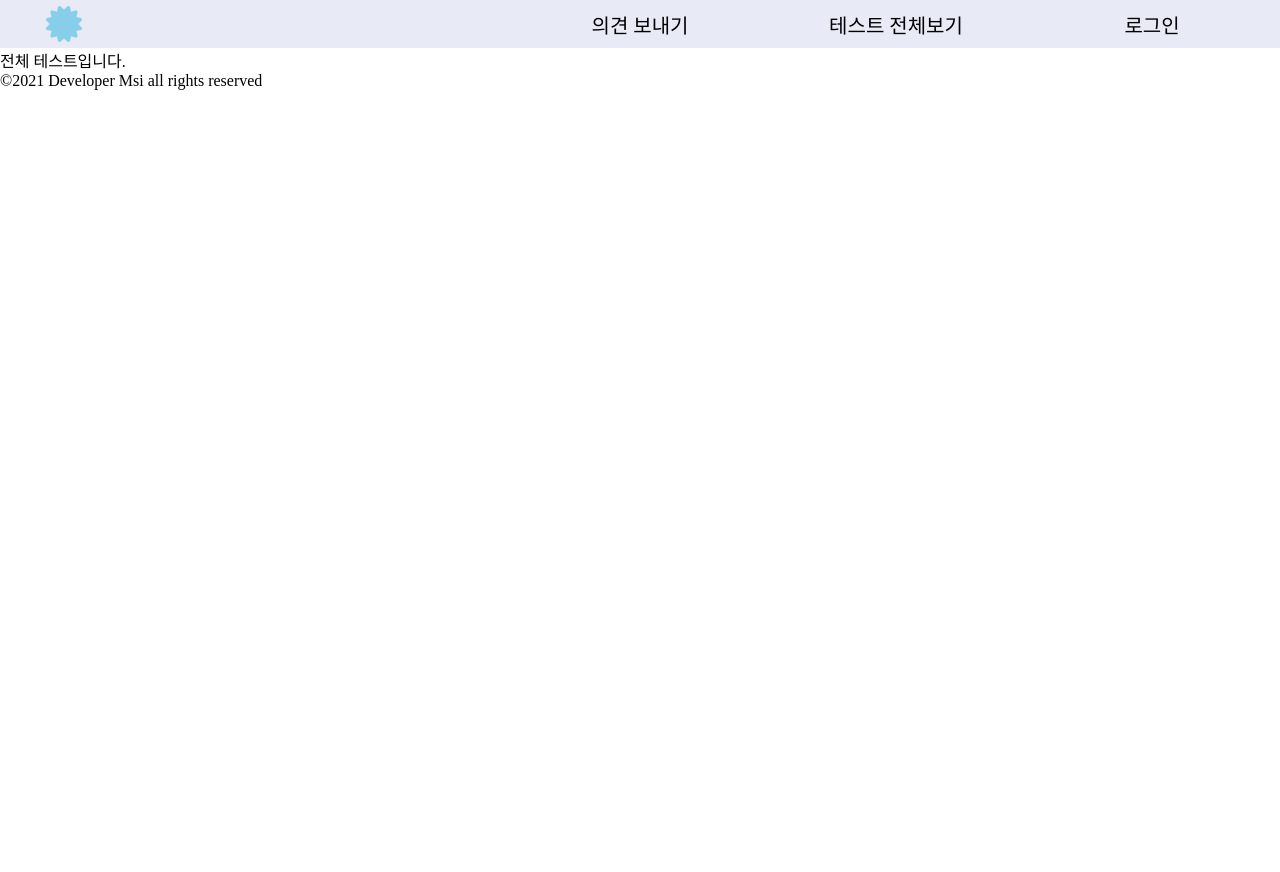
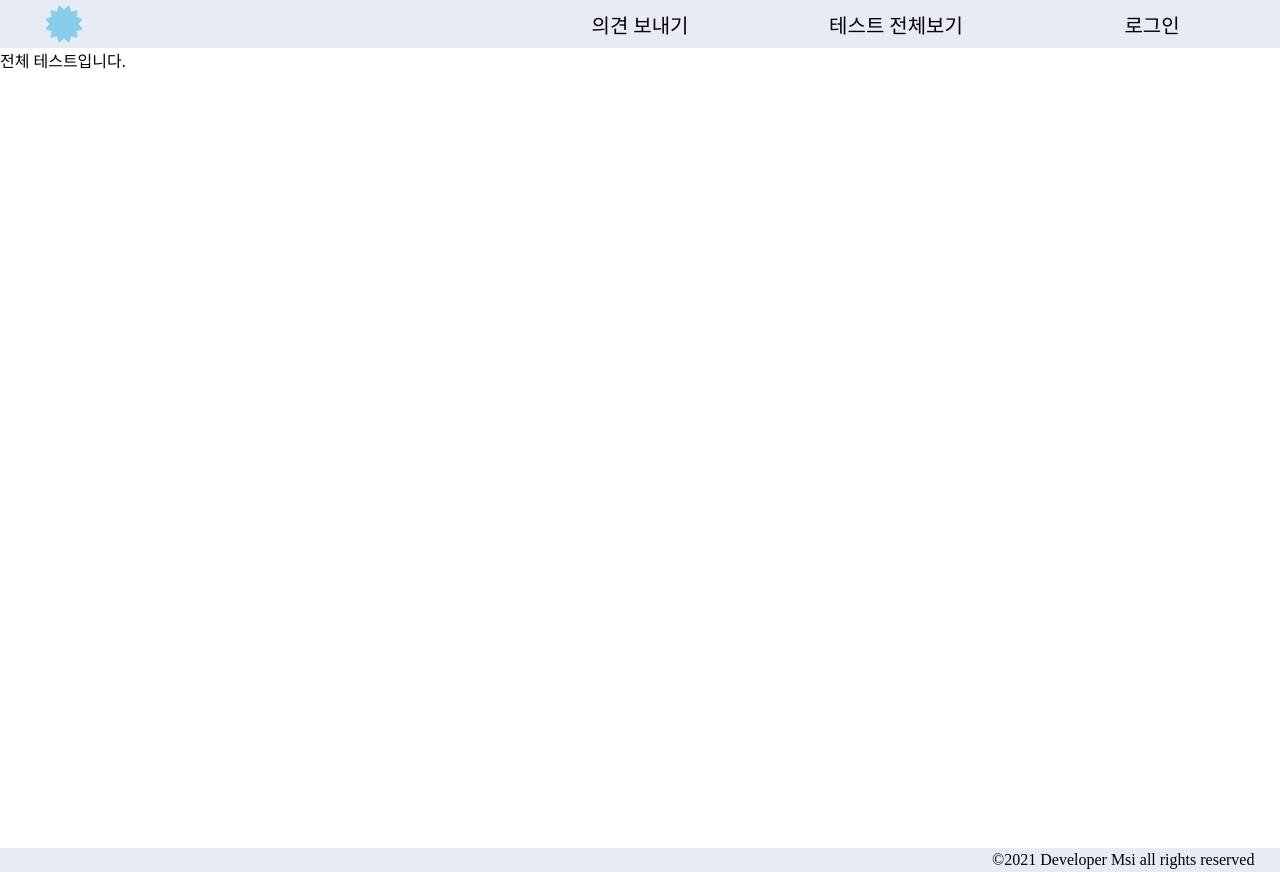
Before and after one commit to developerpark2348/tka, a React (Create React App) app: page /#/Alltest in a window 1280 px wide. Before the commit the page ends 800 px from the top, so only its background shows below. Built offline with nearby package versions, Linux system fonts and the light colour scheme.

Commit message:
Footer design
Footer height = vh3

```diff
--- a/src/components/Footer.js
+++ b/src/components/Footer.js
@@ -3,9 +3,13 @@ import { Card } from 'react-bootstrap';
 
 function Footer() {
     return (
-        <Card.Footer className="text-muted">
-            ©2021 Developer Msi all rights reserved
-        </Card.Footer>
+        <div id="Footer_body">
+            <Card.Footer id="Footer">
+                <div id="Footer_text">
+                    ©2021 Developer Msi all rights reserved
+                </div>
+            </Card.Footer>
+        </div>
     );
 }
 
--- a/src/components/Style.css
+++ b/src/components/Style.css
@@ -5,7 +5,7 @@
     word-break:break-all;
 }
 
-/* Header components style*/
+/* Header component style*/
 
 #Header_Navbar {
     display: flex;
@@ -92,3 +92,25 @@
     }
 
 }
+
+/* Footer component style */
+
+#Footer_body {
+    width: 100%;
+    height: 100vh;
+    display: flex;
+    flex-direction: column-reverse;
+}
+
+#Footer {
+    width: 100%;
+    height: 3vh;
+    display: flex;
+    justify-content: flex-end;
+    align-items: center;
+    background-color: #e8eaf6;
+}
+
+#Footer_text {
+    margin-right: 2vw;
+}
```
